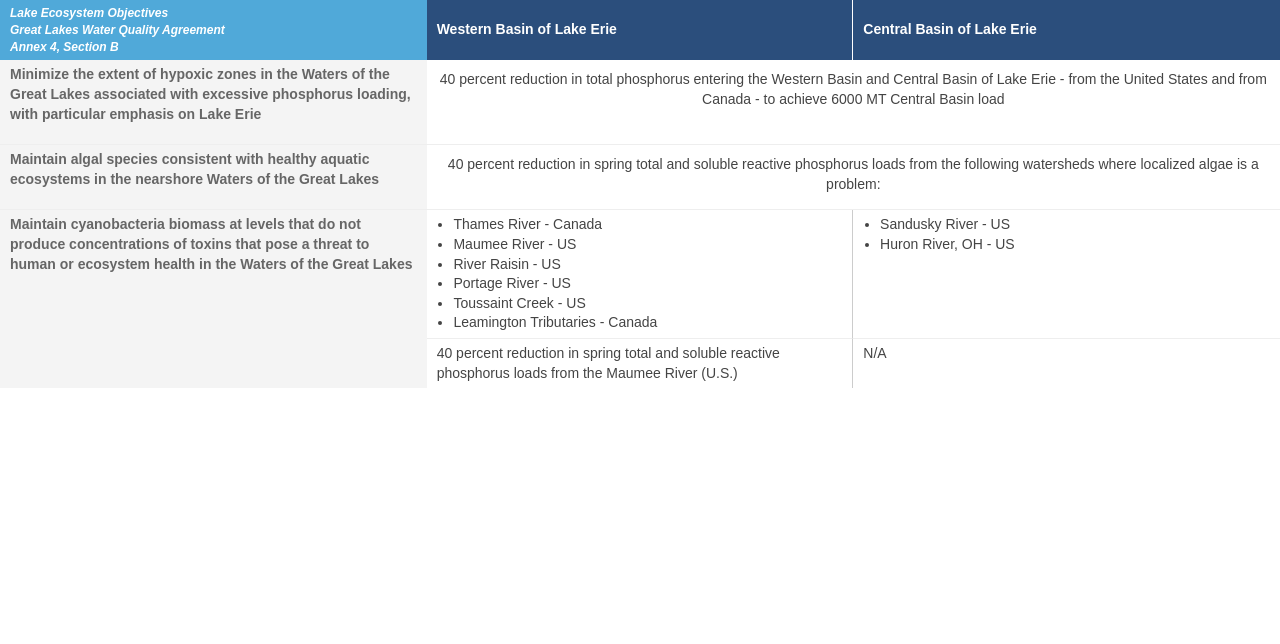
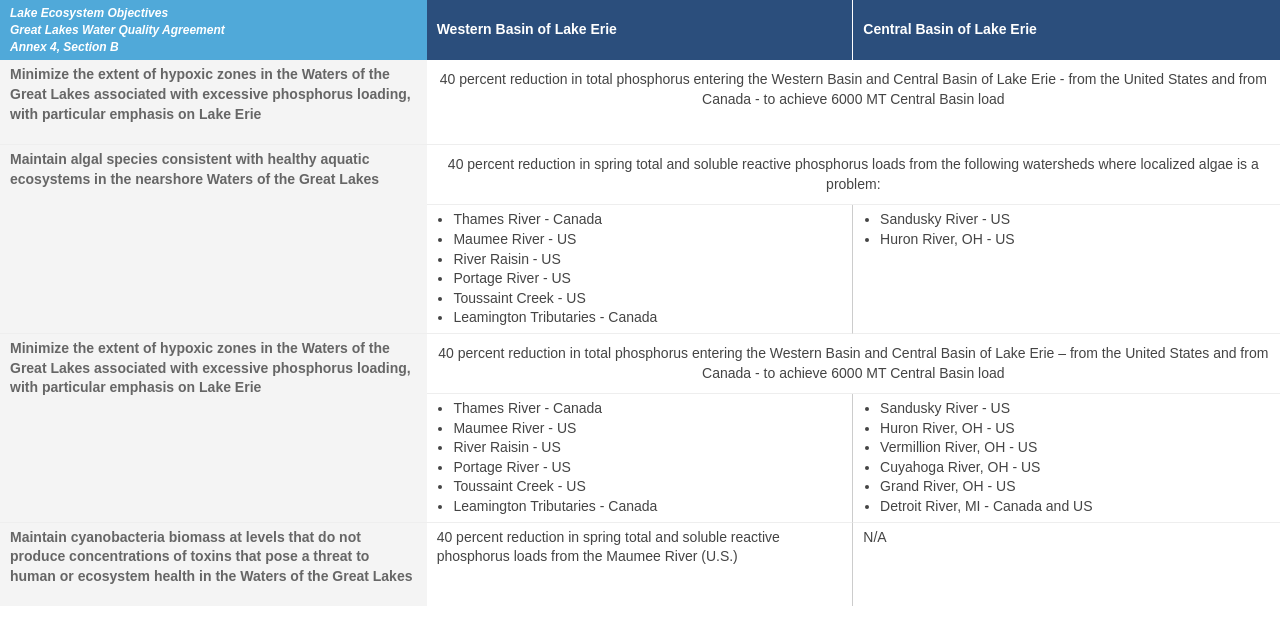
Before and after one commit to blueaccounting/TestTable, a plain HTML site: page index.html in a window 1280 px wide. Drawn offline with Linux system fonts and the light colour scheme.

Commit message:
Added combined rows

```diff
--- a/deps/style.css
+++ b/deps/style.css
@@ -17,7 +17,7 @@ html {
 body {
   background-color: #fff;
   color: #444;
-  font-family: 'Monserrat', Arial, sans-serif;
+  font-family: 'Montserrat', Arial, sans-serif;
   font-size: 14px;
   font-weight: 300;
   height: 100%;
--- a/index.html
+++ b/index.html
@@ -36,7 +36,7 @@
       </tr>
 
       <tr>
-        <th>
+        <th rowspan="2">
           Maintain algal species consistent with healthy aquatic ecosystems in the
           nearshore Waters of the Great Lakes
         </th>
@@ -47,11 +47,6 @@
       </tr>
 
       <tr>
-        <th rowspan="2" class="no-border">
-          Maintain cyanobacteria biomass at levels that do not produce concentrations
-          of toxins that pose a threat to human or ecosystem health in the Waters
-          of the Great Lakes
-        </th>
         <td>
           <ul>
             <li>Thames River &#45; Canada</li>
@@ -68,9 +63,49 @@
             <li>Huron River, OH &#45; US</li>
           </ul>
         </td>
+
       </tr>
 
       <tr>
+          <th rowspan="2">
+              Minimize the extent of hypoxic zones in the Waters of the Great Lakes associated with excessive phosphorus loading, with particular emphasis on Lake Erie
+          </th>
+          <td colspan="2">
+              40 percent reduction in total phosphorus entering the Western Basin and Central Basin of Lake Erie – from the United States and from Canada &#45; to achieve 6000 MT Central Basin load
+          </td>
+      </tr>
+
+      <tr>
+          <td>
+              <ul>
+                  <li>Thames River &#45; Canada</li>
+                  <li>Maumee River &#45; US</li>
+                  <li>River Raisin &#45; US</li>
+                  <li>Portage River &#45; US</li>
+                  <li>Toussaint Creek &#45; US</li>
+                  <li>Leamington Tributaries &#45; Canada</li>
+              </ul>
+          </td>
+          <td>
+              <ul>
+                  <li>Sandusky River &#45; US</li>
+                  <li>Huron River, OH &#45; US</li>
+                  <li>Vermillion River, OH &#45; US</li>
+                  <li>Cuyahoga River, OH &#45; US</li>
+                  <li>Grand River, OH &#45; US</li>
+                  <li>Detroit River, MI &#45; Canada and US</li>
+
+              </ul>
+          </td>
+
+      </tr>
+
+      <tr>
+        <th rowspan="2" class="no-border">
+          Maintain cyanobacteria biomass at levels that do not produce concentrations
+          of toxins that pose a threat to human or ecosystem health in the Waters
+          of the Great Lakes
+        </th>
         <td class="no-border">
           40 percent reduction in spring total and soluble reactive phosphorus
           loads from the Maumee River (U.S.)
```
